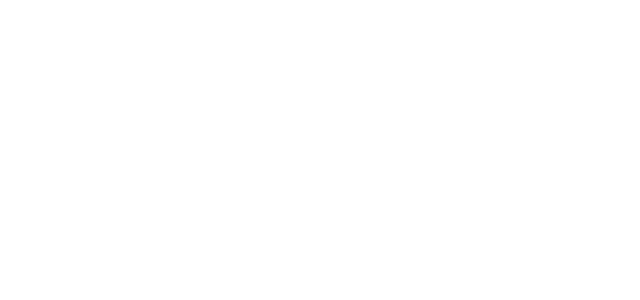
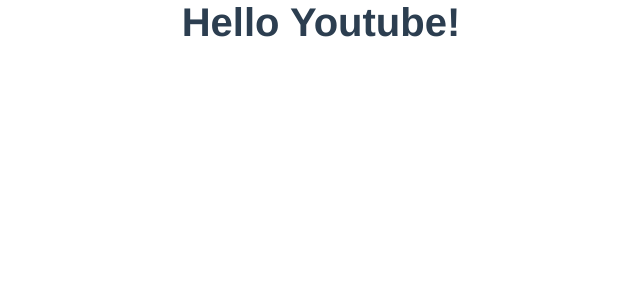
Before and after one commit to Sharpie360/filtrify-photo, a Vue app: page / in a window 1280 px wide. Shown: the top 300 px of the page, without its empty margins (319-959 px from the left). Built offline with nearby package versions, Linux system fonts and the light colour scheme.

Commit message:
added - main.css app styling

```diff
--- a/src/App.vue
+++ b/src/App.vue
@@ -1,6 +1,6 @@
 <template>
   <div id="app">
-
+    <h1>Hello Youtube!</h1>
   </div>
 </template>
 
@@ -14,6 +14,7 @@
 
 <style>
 @import './assets/css/flexbox-util.css';
+@import './assets/css/main.css';
 
 #app {
   font-family: 'Avenir', Helvetica, Arial, sans-serif;
--- /dev/null
+++ b/src/assets/css/main.css
@@ -0,0 +1,10 @@
+* {
+  margin: 0;
+  padding: 0;
+  box-sizing: border-box;
+}
+
+html, body {
+  font-size: 20px;
+  height: 100vh;
+}
```
